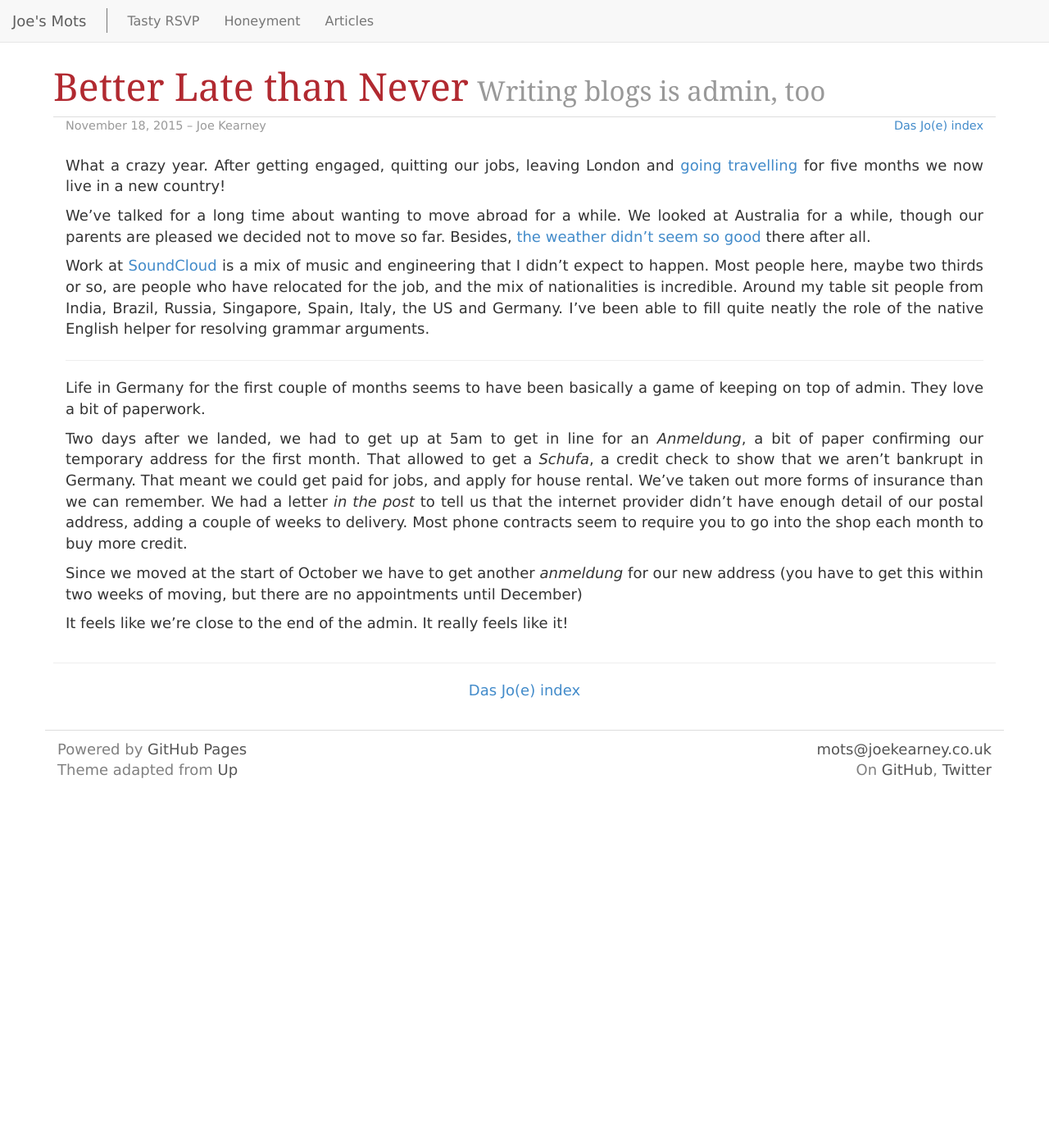
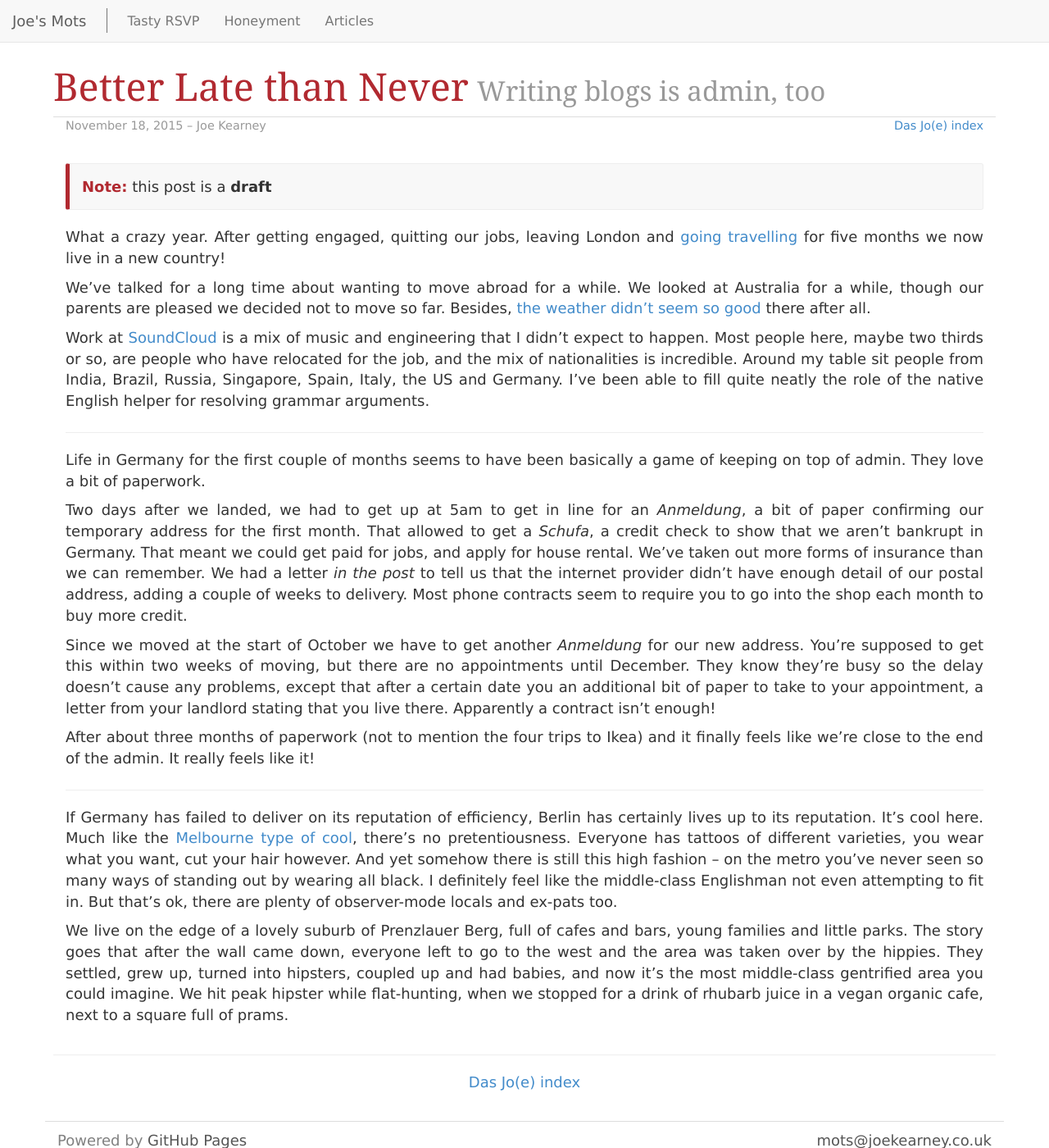
Before and after one commit to joekearney/joekearney.github.io, a Jekyll site: the page built from _posts/germany/2015-11-18-better-late-than-never.md, in a window 1280 px wide and 1400 px high. Shown: the whole window at 82% size. Built offline with Jekyll 4.4.1, drawn with Linux system fonts in a browser that asks for light colours; some web fonts are replaced.

Commit message:
more on first germany post, tidying up

```diff
--- a/_posts/germany/2015-11-18-better-late-than-never.md
+++ b/_posts/germany/2015-11-18-better-late-than-never.md
@@ -6,6 +6,7 @@ categories:
 - post
 tags:
 - germany
+- draft
 status: publish
 type: post
 published: true
@@ -24,6 +25,12 @@ Life in Germany for the first couple of months seems to have been basically a ga
 
 Two days after we landed, we had to get up at 5am to get in line for an _Anmeldung_, a bit of paper confirming our temporary address for the first month. That allowed to get a _Schufa_, a credit check to show that we aren't bankrupt in Germany. That meant we could get paid for jobs, and apply for house rental. We've taken out more forms of insurance than we can remember. We had a letter _in the post_ to tell us that the internet provider didn't have enough detail of our postal address, adding a couple of weeks to delivery. Most phone contracts seem to require you to go into the shop each month to buy more credit.
 
-Since we moved at the start of October we have to get another _anmeldung_ for our new address (you have to get this within two weeks of moving, but there are no appointments until December)
+Since we moved at the start of October we have to get another _Anmeldung_ for our new address. You're supposed to get this within two weeks of moving, but there are no appointments until December. They know they're busy so the delay doesn't cause any problems, except that after a certain date you an additional bit of paper to take to your appointment, a letter from your landlord stating that you live there. Apparently a contract isn't enough!
 
-It feels like we're close to the end of the admin. It really feels like it!
+After about three months of paperwork (not to mention the four trips to Ikea) and it finally feels like we're close to the end of the admin. It really feels like it!
+
+***
+
+If Germany has failed to deliver on its reputation of efficiency, Berlin has certainly lives up to its reputation. It's cool here. Much like the [Melbourne type of cool](/posts/cafe-melbourne/), there's no pretentiousness. Everyone has tattoos of different varieties, you wear what you want, cut your hair however. And yet somehow there is still this high fashion -- on the metro you've never seen so many ways of standing out by wearing all black. I definitely feel like the middle-class Englishman not even attempting to fit in. But that's ok, there are plenty of observer-mode locals and ex-pats too.
+
+We live on the edge of a lovely suburb of Prenzlauer Berg, full of cafes and bars, young families and little parks. The story goes that after the wall came down, everyone left to go to the west and the area was taken over by the hippies. They settled, grew up, turned into hipsters, coupled up and had babies, and now it's the most middle-class gentrified area you could imagine. We hit peak hipster while flat-hunting, when we stopped for a drink of rhubarb juice in a vegan organic cafe, next to a square full of prams.
--- a/_posts/honeyment/2015-01-01-where-are-we.html
+++ b/_posts/honeyment/2015-01-01-where-are-we.html
@@ -50,7 +50,7 @@ container_type: container-fluid
 
     <div class="row">
       <div class="col-md-8">
-        {% include short-toc-by-tag.html tag='honeyment' title=site.honeyment.tag_name description=site.honeyment.tag_description %}
+        {% include short-toc-by-tag.html tag='honeyment' title=site.honeyment.tag_name description=site.honeyment.tag_description numPosts='3' %}
       </div>
     </div>
 
```
Also changed, not shown: _includes/short-toc-by-tag.html (+1 -24 lines), index.html (+3 -13 lines).
